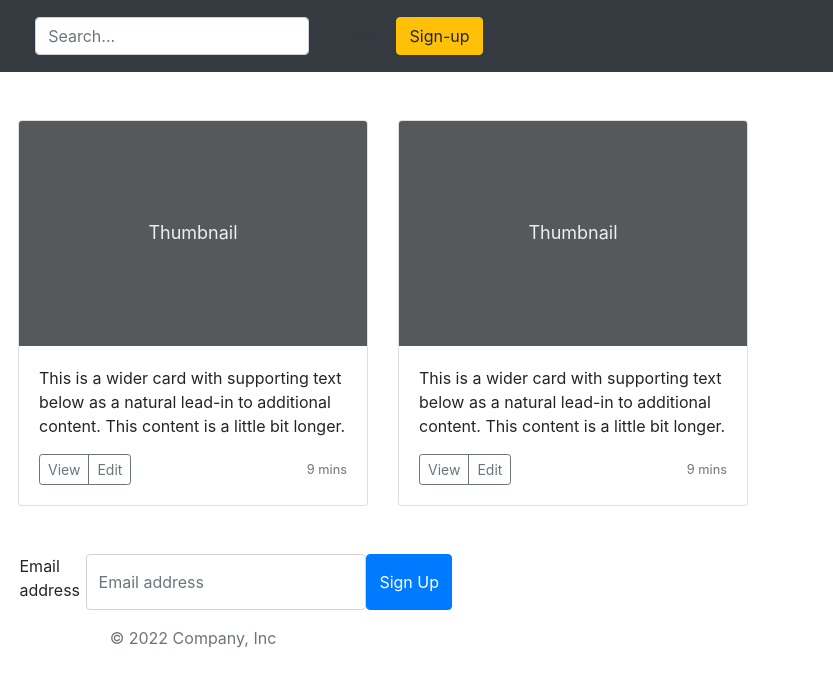
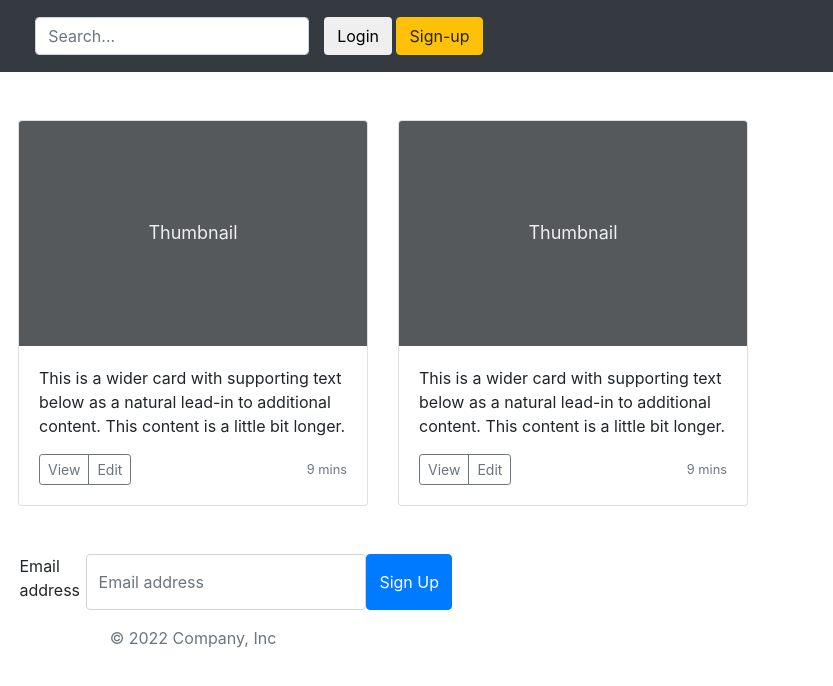
Before and after one commit to asdeiva/flex_cards, a plain HTML site: page index.html in a window 1280 px wide. Shown: the full height of the page, 447-1280 px from the left. Drawn offline with nearby package versions, Linux system fonts and the light colour scheme.

Commit message:
flex updated

```diff
--- a/index.html
+++ b/index.html
@@ -67,7 +67,7 @@
           </form>
 
           <div class="text-end">
-            <button type="button" class="btn btn-outline-dark me-2">
+            <button type="button" class="btn btn-outline me-2">
               Login
             </button>
             <button type="button" class="btn btn-warning">Sign-up</button>
```
